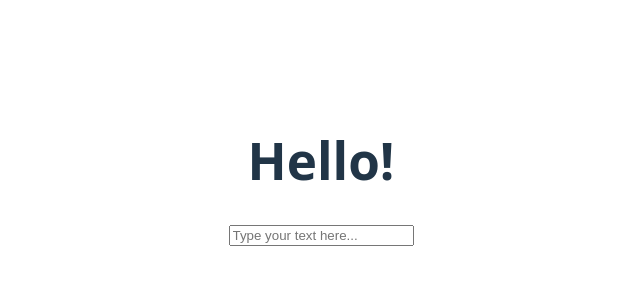
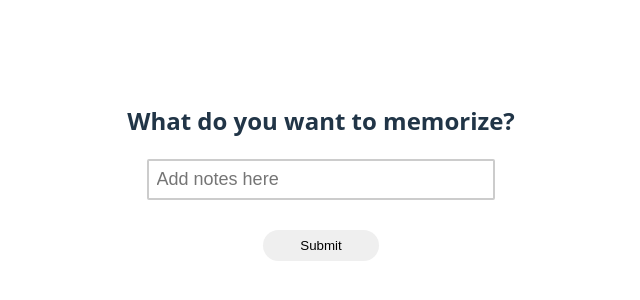
Before and after one commit to Ved-sketch/Automatic-Flash-Card-Generator, a React (Vite) app in the folder my-app/: page / in a window 1280 px wide. Shown: the part 228-528 px from the top of the page, without its empty margins (319-959 px from the left). Built offline with nearby package versions, Linux system fonts and the light colour scheme.

Commit message:
added the basic css for the front-page.

```diff
--- a/my-app/src/App.css
+++ b/my-app/src/App.css
@@ -1,6 +1,30 @@
 #root {
   max-width: 1280px;
   margin: 0 auto;
+  text-align: center;
   padding: 2rem;
-  text-align: center;
 }
+
+#input-field {
+  width: 90%;
+  box-sizing: border-box;
+  padding: 0.5rem;
+  border: 2px solid #ccc;
+  border-radius: 2px;
+  font-size: 18px;
+}
+
+#input-field:focus {
+  background-color: #343434;
+}
+
+#submit-button{
+  margin-top: 30px;
+  width: 30%;
+  padding: 0.5rem;
+  border-radius: 2rem;
+  border: none;
+}
+#submit-button:active{
+  background-color: #343434;
+}
--- a/my-app/src/App.jsx
+++ b/my-app/src/App.jsx
@@ -6,13 +6,11 @@ function App() {
 
   return (
     <>
-      <div className="App" id='greeting'>
-        <h1>Hello!</h1>
-      </div>
 
-      <div className="App" id='input-field'>
-        <input type="text" placeholder="Type your text here..." />
-      </div>
+      <h2 id='greeting'>What do you want to memorize?</h2>
+      <input id='input-field' type="text" placeholder="Add notes here" />
+      <input id='submit-button' type="submit" value="Submit" />
+
     </>
   )
 }
```
